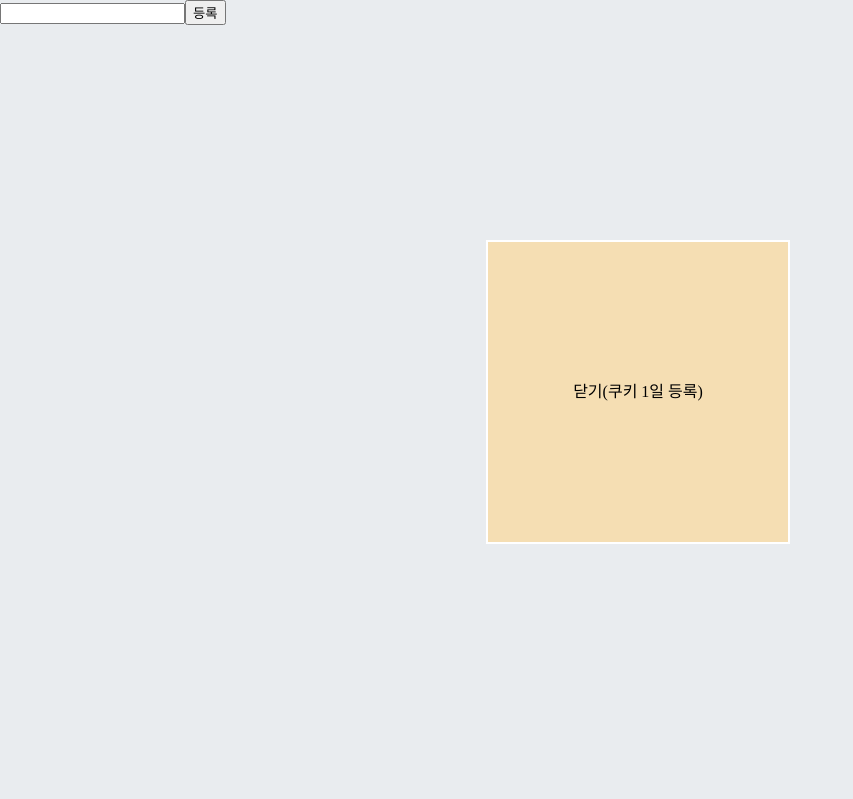
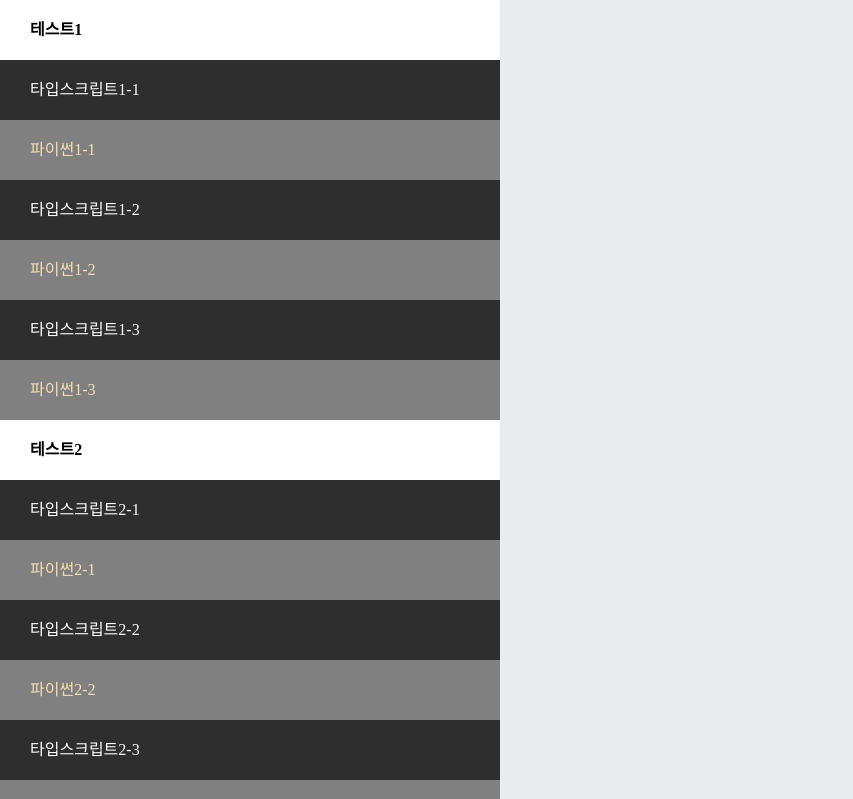
Before and after one commit to ShinEunJin/react-typescript-study, a React (Create React App) app: page / in a window 1280 px wide. Shown: the top 799 px of the page, without its empty margins (0-853 px from the left). Built offline with nearby package versions, Linux system fonts and the light colour scheme.

Commit message:
Accordion studying

```diff
--- /dev/null
+++ b/src/Accordion/AccordionDoubleItem.scss
@@ -0,0 +1,24 @@
+@mixin basic {
+  display: flex;
+  align-items: center;
+  padding-left: 30px;
+  overflow: hidden;
+}
+
+.AccordionDoubleItem {
+  .AccordionDoubleItem-head {
+    background-color: #2e2e2e;
+    color: #fff;
+    @include basic;
+
+    height: 60px;
+  }
+
+  .AccordionDoubleItem-body {
+    background-color: gray;
+    color: wheat;
+    @include basic;
+
+    height: 60px;
+  }
+}
--- /dev/null
+++ b/src/Accordion/AccordionDoubleItem.tsx
@@ -0,0 +1,21 @@
+import React from 'react'
+
+import "./AccordionDoubleItem.scss"
+interface Props {
+    data: {
+        id: number,
+        question: string,
+        answer: string
+    }
+}
+
+const AccordionDoubleItem: React.FC<Props> = ({ data }) => {
+    return (
+        <div className='AccordionDoubleItem'>
+            <div className='AccordionDoubleItem-head'>{data.question}</div>
+            <div className='AccordionDoubleItem-body'>{data.answer}</div>
+        </div>
+    )
+}
+
+export default AccordionDoubleItem
--- /dev/null
+++ b/src/Accordion/AccordionItem.scss
@@ -0,0 +1,12 @@
+.AccordionItem {
+  width: 500px;
+
+  .AccordionItem-head {
+    height: 60px;
+    display: flex;
+    align-items: center;
+    background-color: white;
+    font-weight: bold;
+    padding-left: 30px;
+  }
+}
--- /dev/null
+++ b/src/Accordion/AccordionItem.tsx
@@ -0,0 +1,33 @@
+import React from 'react'
+import AccordionDoubleItem from './AccordionDoubleItem'
+
+import "./AccordionItem.scss"
+
+interface Props {
+    data: {
+        id: number,
+        name: string,
+        contents: {
+            id: number,
+            question: string,
+            answer: string
+        }[]
+    }
+}
+
+const AccordionItem: React.FC<Props> = ({ data }) => {
+    return (
+        <div className="AccordionItem">
+            <div className='AccordionItem-head'>
+                {data.name}
+            </div>
+            <div className='AccordionItem-body'>
+                {data.contents && data.contents.length > 0 && data.contents.map((item, idx) => (
+                    <AccordionDoubleItem key={idx} data={item} />
+                ))}
+            </div>
+        </div>
+    )
+}
+
+export default AccordionItem
--- /dev/null
+++ b/src/Accordion/AccordionList.tsx
@@ -0,0 +1,27 @@
+import React from 'react'
+
+import AccordionItem from './AccordionItem'
+import "./AccordionList.scss"
+
+interface Props {
+    data: {
+        id: number,
+        name: string,
+        contents: {
+            id: number,
+            question: string,
+            answer: string
+        }[]
+    }[]
+}
+
+const AccordionList: React.FC<Props> = ({ data }) => {
+
+    return (
+        <div className="AccordionList">
+            {data && data.length > 0 && data.map((item, idx) => <AccordionItem key={idx} data={item} />)}
+        </div>
+    )
+}
+
+export default AccordionList
--- /dev/null
+++ b/src/Accordion/data.js
@@ -0,0 +1,27 @@
+export const data = [
+    {
+        id: 0, name: "테스트1", contents: [
+            { id: 0, question: "타입스크립트1-1", answer: "파이썬1-1" },
+            { id: 1, question: "타입스크립트1-2", answer: "파이썬1-2" },
+            { id: 2, question: "타입스크립트1-3", answer: "파이썬1-3" },
+        ]
+    },
+    {
+        id: 1, name: "테스트2", contents: [
+            { id: 0, question: "타입스크립트2-1", answer: "파이썬2-1" },
+            { id: 1, question: "타입스크립트2-2", answer: "파이썬2-2" },
+            { id: 2, question: "타입스크립트2-3", answer: "파이썬2-3" },
+            { id: 3, question: "타입스크립트2-4", answer: "파이썬2-4" },
+            { id: 4, question: "타입스크립트2-5", answer: "파이썬2-5" },
+            { id: 5, question: "타입스크립트2-6", answer: "파이썬2-6" },
+        ]
+    },
+    {
+        id: 2, name: "테스트3", contents: [
+            { id: 0, question: "타입스크립트3-1", answer: "파이썬3-1" },
+            { id: 1, question: "타입스크립트3-2", answer: "파이썬3-2" },
+            { id: 2, question: "타입스크립트3-3", answer: "파이썬3-3" },
+            { id: 3, question: "타입스크립트3-4", answer: "파이썬3-4" },
+        ]
+    }
+]
--- a/src/App.tsx
+++ b/src/App.tsx
@@ -1,11 +1,11 @@
-import TodosContainer from "./redux/containers/TodosContainer"
-import Modal from './Modal'
+import AccordionList from "./Accordion/AccordionList"
+
+import { data } from "./Accordion/data"
 
 const App = () => {
   return (
     <>
-      <Modal />
-      <TodosContainer />
+      <AccordionList data={data} />
     </>
   )
 }
```
Also changed, not shown: src/Accordion/AccordionList.scss (added).
